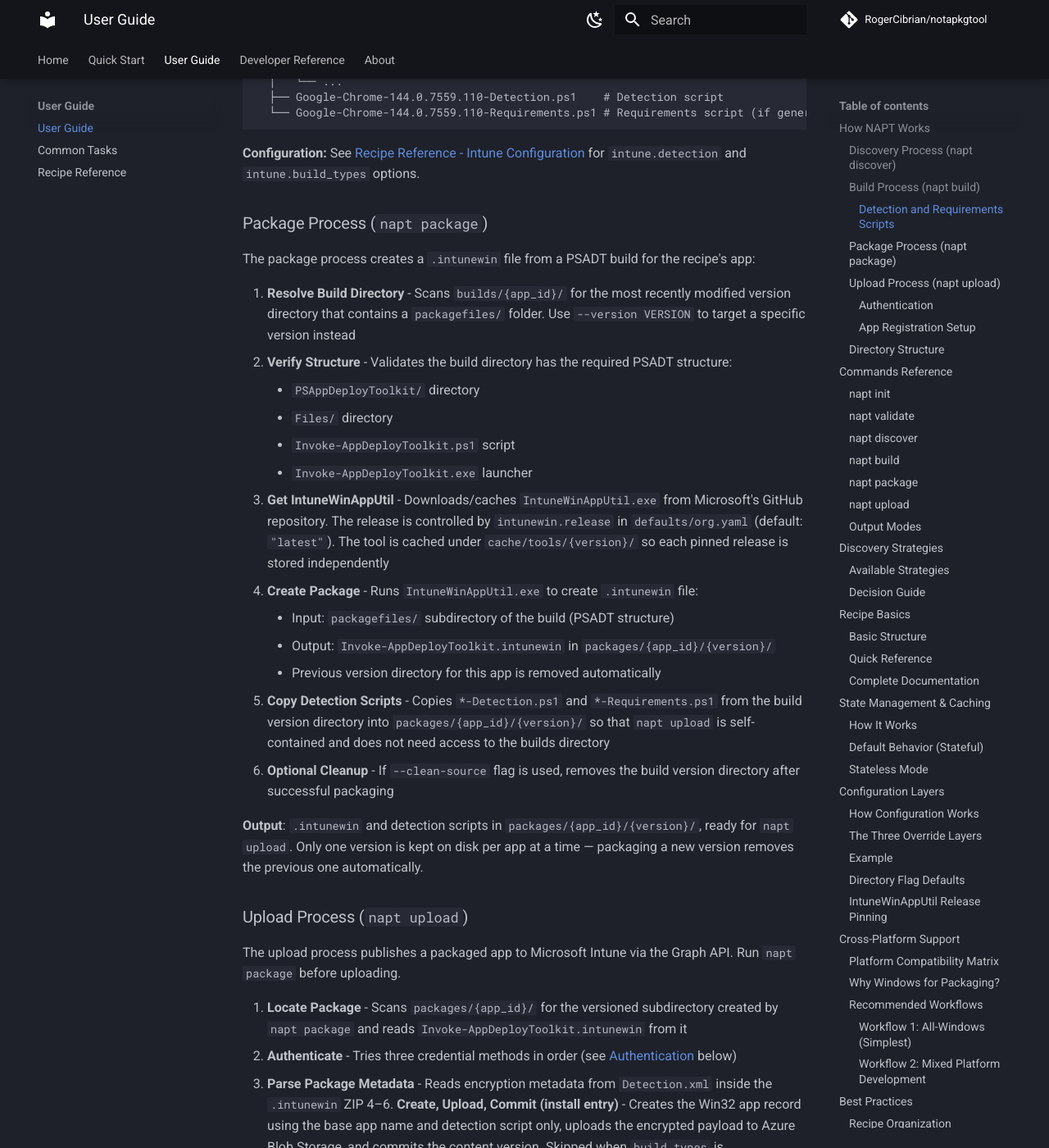
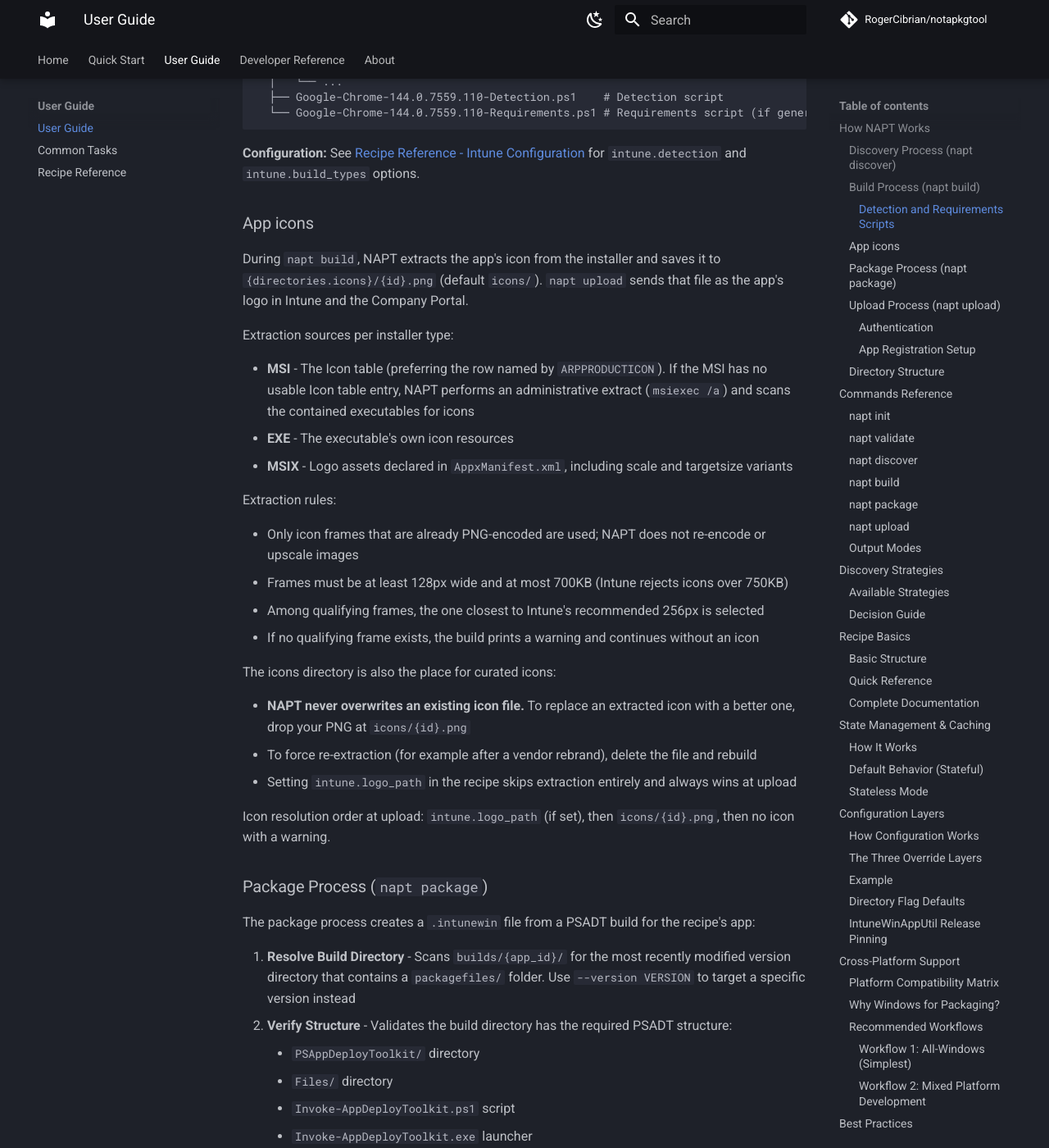
Before and after one commit to RogerCibrian/notapkgtool, an MkDocs documentation site: the page built from docs/user-guide.md, in a window 1280 px wide and 1400 px high, scrolled down 5544 px. Shown: the whole window at 82% size. Built offline with MkDocs 1.6.1 and Material for MkDocs 9.7.7, drawn with Linux system fonts in a browser that asks for light colours; comment, search, counter and statistics services are not loaded; some of the changed text lies outside the part shown.

Commit message:
docs: Document app icon extraction
User guide App icons section, common-tasks recipe for custom icons,
recipe-reference logo_path update, and changelog entries.

````diff
--- a/docs/user-guide.md
+++ b/docs/user-guide.md
@@ -156,6 +156,46 @@
 ```
 
 **Configuration:** See [Recipe Reference - Intune Configuration](recipe-reference.md#intune-configuration) for `intune.detection` and `intune.build_types` options.
+
+### App icons
+
+During `napt build`, NAPT extracts the app's icon from the installer and
+saves it to `{directories.icons}/{id}.png` (default `icons/`).
+`napt upload` sends that file as the app's logo in Intune and the Company
+Portal.
+
+Extraction sources per installer type:
+
+- **MSI** - The Icon table (preferring the row named by `ARPPRODUCTICON`).
+  If the MSI has no usable Icon table entry, NAPT performs an
+  administrative extract (`msiexec /a`) and scans the contained
+  executables for icons
+- **EXE** - The executable's own icon resources
+- **MSIX** - Logo assets declared in `AppxManifest.xml`, including scale
+  and targetsize variants
+
+Extraction rules:
+
+- Only icon frames that are already PNG-encoded are used; NAPT does not
+  re-encode or upscale images
+- Frames must be at least 128px wide and at most 700KB (Intune rejects
+  icons over 750KB)
+- Among qualifying frames, the one closest to Intune's recommended 256px
+  is selected
+- If no qualifying frame exists, the build prints a warning and continues
+  without an icon
+
+The icons directory is also the place for curated icons:
+
+- **NAPT never overwrites an existing icon file.** To replace an
+  extracted icon with a better one, drop your PNG at `icons/{id}.png`
+- To force re-extraction (for example after a vendor rebrand), delete the
+  file and rebuild
+- Setting `intune.logo_path` in the recipe skips extraction entirely and
+  always wins at upload
+
+Icon resolution order at upload: `intune.logo_path` (if set), then
+`icons/{id}.png`, then no icon with a warning.
 
 ### Package Process (`napt package`)
 
@@ -607,6 +647,10 @@
 `directories.discover`, so the output of one is automatically
 the input of the next without extra configuration.
 
+One additional directory has no CLI flag: `directories.icons` (default
+`icons`) holds app icons written by `napt build` and read by `napt upload`.
+See [App icons](#app-icons).
+
 To change the defaults org-wide, add to `defaults/org.yaml`:
 
 ```yaml
@@ -614,6 +658,7 @@
   discover: "cache/downloads"   # used by both discover and build
   build: "artifacts/builds"     # used by both build and package
   package: "artifacts/packages"
+  icons: "artifacts/icons"      # written by build, read by upload
 ```
 
 Any CLI flag still overrides the config value for that single run:
````
Also changed, not shown: docs/changelog.md (+21 -0 lines), docs/common-tasks.md (+32 -0 lines), docs/recipe-reference.md (+5 -1 lines).
